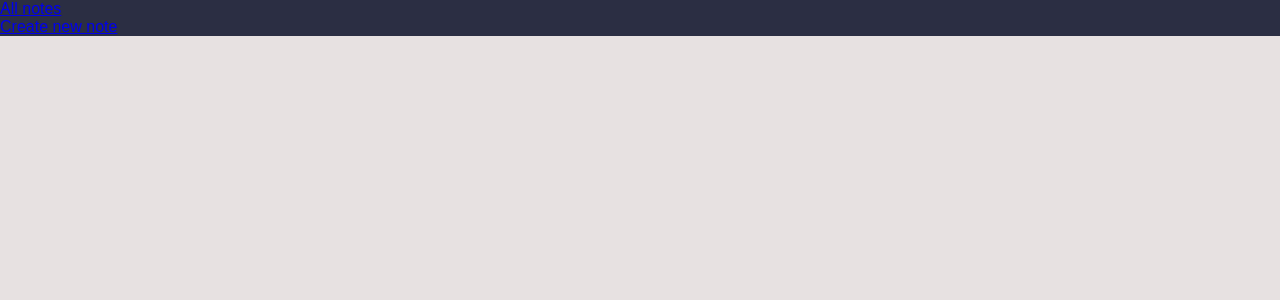
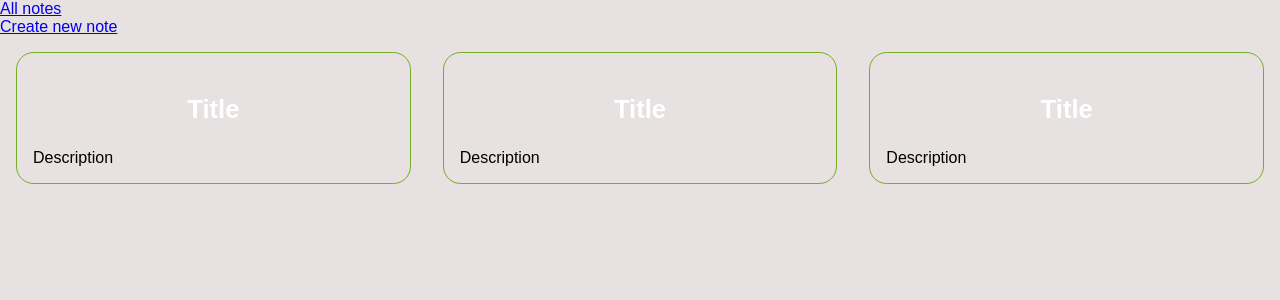
Before and after one commit to vladonguyen/Full-stack-intern-coding-stack, a React (Vite) app in the folder frontend/: page / in a window 1280 px wide. Shown: the top 300 px of the page. Built offline with nearby package versions, Linux system fonts and the light colour scheme.

Commit message:
Last work on frontend

```diff
--- a/frontend/src/App.jsx
+++ b/frontend/src/App.jsx
@@ -1,18 +1,30 @@
 import './App.css'
 import {createBrowserRouter, RouterProvider} from "react-router-dom";
 import RootLayout from './components/RootLayout';
+import Home, { loader  as allNotesloader} from './components/Home';
+import { action } from './components/FormCreateEdit';
+import Create from './components/Create';
+
 
 function App() {
 const router = createBrowserRouter([
   {path:"/",
     element: <RootLayout />,
-    children: []
+    children: [{
+      index: true,
+      element: <Home />,
+    },
+  {
+    path: "/create",
+    element: <Create />,
+    action: action
+  }]
   }
 ])
 
   return (
  <RouterProvider router={router}>
-
+  <RootLayout />
  </RouterProvider>
   )
 }
--- /dev/null
+++ b/frontend/src/components/Allnotes.jsx
@@ -0,0 +1,22 @@
+export default function Allnotes(){
+
+    return(
+        <>
+          <div className="noteItem">
+                    <h2>Title</h2>
+                    <p>Description</p>
+                </div>
+
+                <div className="noteItem">
+                    <h2>Title</h2>
+                    <p>Description</p>
+                </div>
+
+                <div className="noteItem">
+                    <h2>Title</h2>
+                    <p>Description</p>
+                </div>
+        </>
+
+    )
+}
--- /dev/null
+++ b/frontend/src/components/Create.jsx
@@ -0,0 +1,11 @@
+
+import FormCreateEdit from "./FormCreateEdit"
+
+export default function Create() {
+
+    return (
+        <div className="form">
+            <FormCreateEdit />
+        </div>
+    )
+}
--- /dev/null
+++ b/frontend/src/components/FormCreateEdit.jsx
@@ -0,0 +1,49 @@
+import { redirect, json } from "react-router-dom"
+
+import { Form } from "react-router-dom"
+
+export default function FormCreateEdit() {
+
+    return (
+
+        <Form method="POST">
+            <input name="title" placeholder="Title" />
+            <input name="description" placeholder="Description" />
+            <button>Submit</button>
+
+        </Form>
+    )
+}
+
+export async function action({ request }) {
+    const method = "POST";
+
+
+    const data = await request.formData();
+    const resData = {
+        title: data.get("title"),
+        description: data.get("description"),
+    };
+
+    let url = "http://localhost:8080/api/notes";
+
+
+    const response = await fetch(url, {
+        method: method,
+        headers: {
+            "Content-type": "application/json"
+        },
+        body: JSON.stringify(resData),
+    });
+
+
+    if (response.status === 442) {
+        return response;
+    }
+
+    if (!response.ok) {
+        throw json({ message: "Couldn't save note." }, { status: 500 });
+    }
+
+    return redirect("/")
+}
--- a/frontend/src/components/Header.jsx
+++ b/frontend/src/components/Header.jsx
@@ -7,7 +7,7 @@ export default function Header() {
         <header>
             <div className="logo"></div>
 
-<Navigation />
+            <Navigation />
         </header>
     )
 }
--- /dev/null
+++ b/frontend/src/components/Home.jsx
@@ -0,0 +1,33 @@
+import {json, useLoaderData} from "react-router-dom";
+
+import Allnotes from "./Allnotes"
+import "./home.css"
+
+export default function Home() {
+
+    const loaderData = useLoaderData();
+
+    return (
+        <>
+            <div className="allnotes">
+                <Allnotes />
+            </div>
+        </>
+    )
+}
+
+export async function loader(){
+    const response = await fetch("http://localhost:8080/notes");
+
+    if (!response.ok) {
+      throw json(
+        { message: "Could not fetch events." },
+        {
+          status: 500,
+        }
+      );
+    } else {
+      const resData = await response.json();
+      return resData.notes;
+    }
+}
--- a/frontend/src/components/RootLayout.jsx
+++ b/frontend/src/components/RootLayout.jsx
@@ -1,9 +1,11 @@
+import { Outlet } from "react-router-dom";
 import Header from "./Header";
 
 export default function RootLayout(){
     return(
         <>
         <Header />
+        <Outlet />
         </>
 
     )
--- a/frontend/src/components/header.css
+++ b/frontend/src/components/header.css
@@ -1,4 +1,4 @@
-header {
+/* header {
     width: 100%;
     background: #2b2e43;
     height: auto;
@@ -6,4 +6,4 @@ header {
     display: flex;
     flex-direction: row-reverse;
     justify-content: space-between;
-}
+} */
--- /dev/null
+++ b/frontend/src/components/home.css
@@ -0,0 +1,12 @@
+div.allnotes {
+    display: flex;
+    width: 100%;
+}
+
+div.noteItem {
+    width: 100%;
+    border-radius: 1.1rem;
+    border: 0.1rem solid #73AD21;
+    padding: 1rem;
+    margin: 1rem;
+}
```
